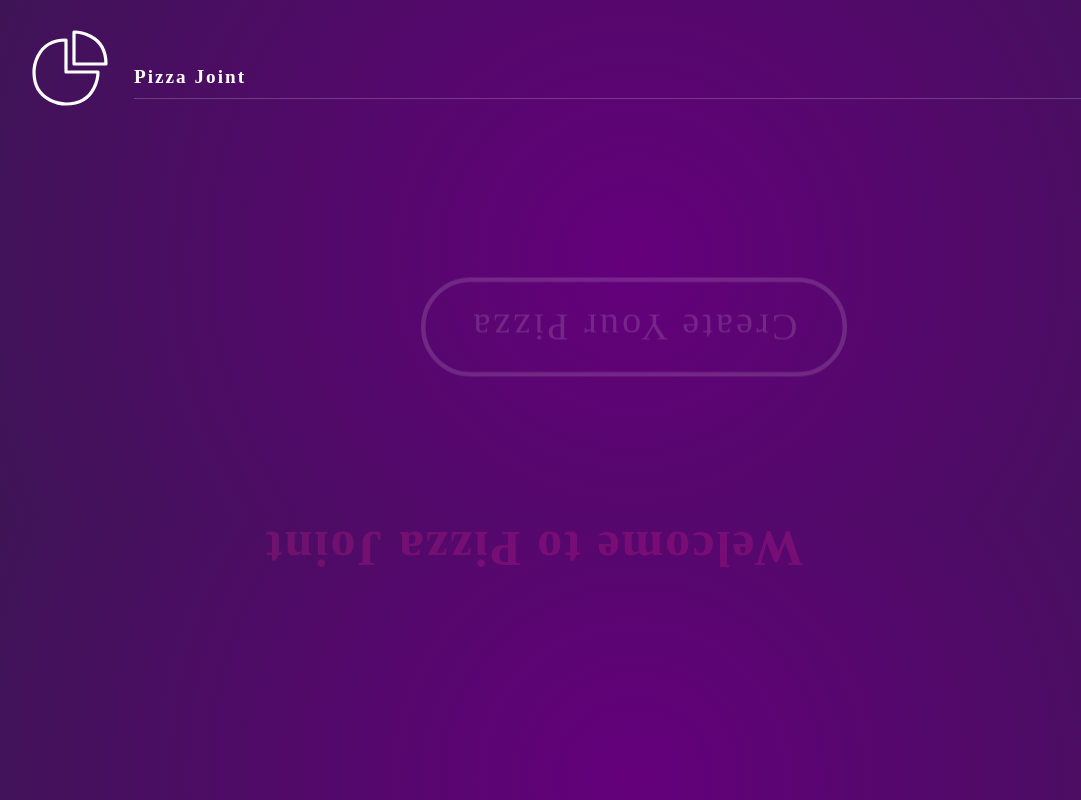
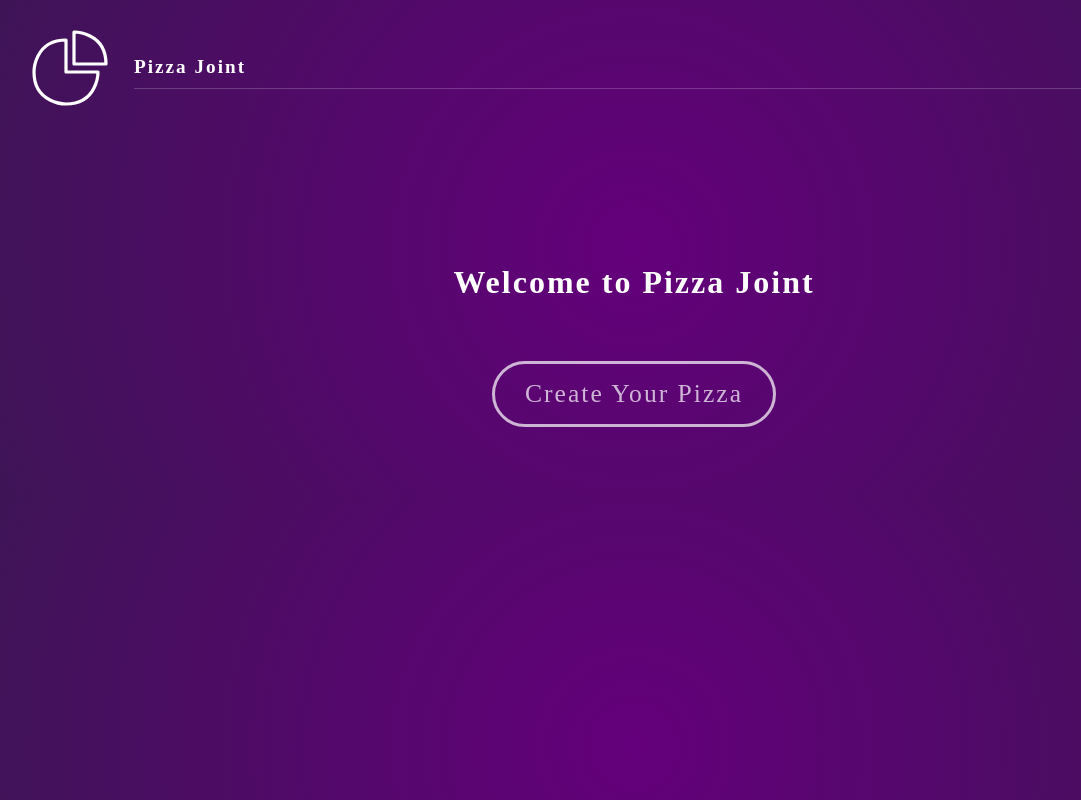
Before and after one commit to RenanTRS/framer-motion, a React (Vite) app: page / in a window 1280 px wide. Shown: the whole page, without its empty margins (6-1087 px from the left). Built offline with nearby package versions, Linux system fonts and the light colour scheme; a web font is replaced by a local one.

Commit message:
add: animations

```diff
--- a/src/components/Header/index.tsx
+++ b/src/components/Header/index.tsx
@@ -1,4 +1,5 @@
 import style from './Header.module.scss'
+import {motion} from 'framer-motion'
 
 export const Header = () => {
     return (
@@ -15,9 +16,16 @@ export const Header = () => {
             />
           </svg>
         </div>
-        <div className={`${style.title}`}>
+        <motion.div className={`${style.title}`}
+          initial={{
+            y: -250
+          }}
+          animate={{
+            y: -10
+          }}
+        >
           <h1>Pizza Joint</h1>
-        </div>
+        </motion.div>
       </header>
     )
   }
--- a/src/pages/Base/index.tsx
+++ b/src/pages/Base/index.tsx
@@ -1,4 +1,5 @@
 import { Link } from 'react-router-dom';
+import {motion} from 'framer-motion'
 
 interface BaseProps {
     addBase:(base: string) => void
@@ -27,11 +28,18 @@ export const Base = ({ addBase, pizza }: BaseProps) => {
       </ul>
 
       {pizza.base && (
-        <div className="next">
+        <motion.div className="next"
+          initial={{
+            x: '-100vw'
+          }}
+          animate={{
+            x: 0
+          }}
+        >
           <Link to="/toppings">
             <button>Next</button>
           </Link>
-        </div>
+        </motion.div>
       )}
 
     </div>
--- a/src/pages/Home/index.tsx
+++ b/src/pages/Home/index.tsx
@@ -5,18 +5,16 @@ import {motion} from 'framer-motion'
 export const Home = () => {
   return (
     <motion.div className={`${style.home} container`}
+      initial={{
+        opacity: 0
+      }}
       animate={{
-        rotateZ: 180,
-        opacity: 0.2,
-        marginTop: 200
+        opacity: 1,
       }}
     >
       <motion.h2
         animate={{
-          fontSize: '50px',
-          color: '#ff2994',
-          x: 100,
-          y: -100
+
         }}
       >
         Welcome to Pizza Joint
@@ -24,7 +22,7 @@ export const Home = () => {
       <Link to="/base">
         <motion.button
           animate={{
-            scale: 1.5
+
           }}
         >
           Create Your Pizza
```
